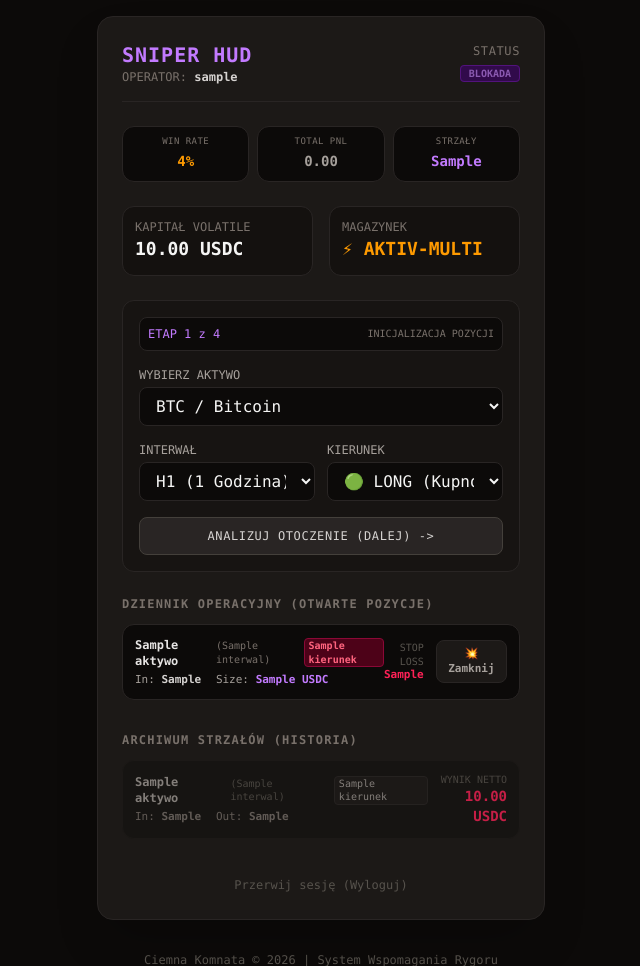
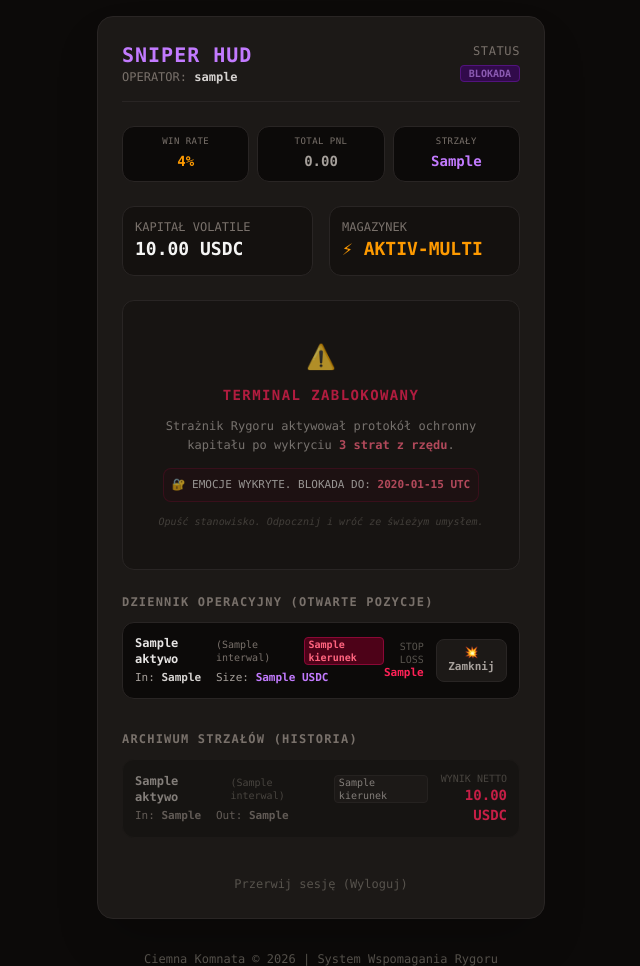
Before and after one commit to msyc1990/trader_app, a FastAPI app: template app/templates/hud.html in a window 1280 px wide. Shown: the top 966 px of the page, without its empty margins (319-959 px from the left). Run offline with FastAPI, Linux system fonts and the light colour scheme; the template is opened without the code that fills it: most values are stand-ins (such as "Sample title", 1, 10 or a date in 2020); some libraries are stand-ins or nearby versions.

Commit message:
feat: Implement user lockout system after three consecutive losses and update HUD accordingly

```diff
--- a/app/routers/ui.py
+++ b/app/routers/ui.py
@@ -1,4 +1,5 @@
 from typing import Generator, Optional
+from datetime import datetime, timedelta
 from fastapi import APIRouter, Depends, Form, HTTPException, Request, status
 from fastapi.responses import HTMLResponse, RedirectResponse
 from fastapi.templating import Jinja2Templates
@@ -119,6 +120,16 @@ async def wyswietl_hud(
     uzytkownik: Uzytkownik = Depends(get_current_user)  # WTRZYKNIĘCIE SESJI
 ) -> HTMLResponse:
     """Pobiera zalogowanego użytkownika, JEGO pozycje oraz JEGO historię."""
+
+    # Sprawdzenie aktywnej blokady
+    if uzytkownik.blokada_do:
+        if datetime.utcnow() > uzytkownik.blokada_do:
+            # Czas blokady minął - automatyczne ułaskawienie
+            uzytkownik.status_snajpera = "CZUWANIE"
+            uzytkownik.blokada_do = None
+            uzytkownik.licznik_prob = 0
+            session.add(uzytkownik)
+            session.commit()
 
     # Filtrowanie aktywnych pozycji należących tylko do zalogowanego użytkownika
     statement_pozycje = select(Transakcja).where(
@@ -300,6 +311,21 @@ async def rozlicz_pozycja(
     zmiana = (cena_wyjscia - transakcja.cena_wejscia) / transakcja.cena_wejscia
     wynik_finansowy = transakcja.kwota_pozycji * zmiana if transakcja.kierunek.upper() == "LONG" else transakcja.kwota_pozycji * (-zmiana)
 
+    # --- SYSTEM BLOKADY KARCERA (3 STRATY Z RZĘDU) ---
+    if wynik_finansowy < 0:
+        # Strata - zwiększamy licznik
+        uzytkownik.licznik_prob = getattr(uzytkownik, 'licznik_prob', 0) + 1
+
+        # Sprawdzamy, czy osiągnęliśmy limit 3 strat
+        if uzytkownik.licznik_prob >= 3:
+            uzytkownik.status_snajpera = 'BLOKADA'
+            uzytkownik.blokada_do = datetime.utcnow() + timedelta(hours=24)
+    else:
+        # Zysk lub wyjście na zero - resetujemy licznik
+        uzytkownik.licznik_prob = 0
+        uzytkownik.status_snajpera = 'CZUWANIE'
+        uzytkownik.blokada_do = None
+
     transakcja.cena_wyjscia = cena_wyjscia
     transakcja.wynik_finansowy = round(wynik_finansowy, 2)
     transakcja.status_pozycji = "ZAMKNIETA"
--- a/app/templates/hud.html
+++ b/app/templates/hud.html
@@ -47,8 +47,24 @@
         </div>
     </div>
 
-    <div id="formularz-rygoru" class="border border-stone-800 bg-stone-950/30 p-4 rounded-xl">
-        {% include "krok1.html" %}
+    <div id="formularz-rygoru" class="border border-stone-800 bg-stone-950/30 p-4 rounded-xl font-mono">
+        {% if uzytkownik.status_snajpera == 'BLOKADA' %}
+            <div class="text-center py-6 space-y-3 animate-pulse">
+                <div class="text-rose-500 text-2xl">⚠️</div>
+                <h3 class="text-rose-500 font-bold uppercase tracking-widest text-sm">TERMINAL ZABLOKOWANY</h3>
+                <p class="text-xs text-stone-400 max-w-xs mx-auto leading-relaxed">
+                    Strażnik Rygoru aktywował protokół ochronny kapitału po wykryciu <span class="text-rose-400 font-bold">3 strat z rzędu</span>.
+                </p>
+                <div class="bg-rose-950/20 border border-rose-900/40 p-2 rounded-lg text-[11px] text-stone-300 inline-block">
+                    🔐 EMOCJE WYKRYTE. BLOKADA DO: <span class="text-rose-400 font-bold">{{ uzytkownik.blokada_do.strftime('%Y-%m-%d %H:%M') if uzytkownik.blokada_do else 'Brak danych' }} UTC</span>
+                </div>
+                <p class="text-[10px] text-stone-600 italic">
+                    Opuść stanowisko. Odpocznij i wróć ze świeżym umysłem.
+                </p>
+            </div>
+        {% else %}
+            {% include "krok1.html" %}
+        {% endif %}
     </div>
 
     <div class="space-y-3">
```
Also changed, not shown: database.db.
